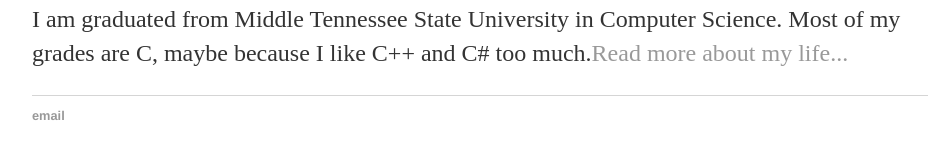
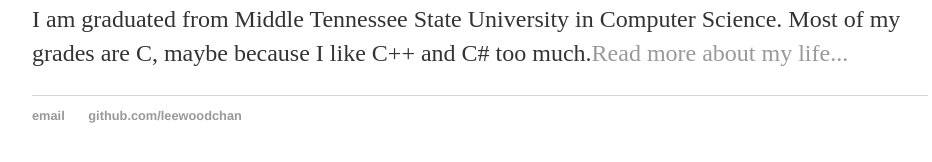
Before and after one commit to LeewoodChan/LeewoodChan.github.io, a Jekyll site: the page built from index.html, in a window 1280 px wide. Shown: the part 194-356 px from the top of the page, without its empty margins (160-1092 px from the left). Built offline with Jekyll 4.4.1, drawn with Linux system fonts in a browser that asks for light colours.

Commit message:
Update default.html

```diff
--- a/_layouts/default.html
+++ b/_layouts/default.html
@@ -20,7 +20,7 @@
 		<footer>
     		<ul>
         		<li><a href="mailto:leewoodchan@gmail.com">email</a></li>
-        		<!--<li><a href="https://github.com/LeewoodChan">github.com/leewoodchan</a></li>-->
+        		<li><a href="https://github.com/LeewoodChan">github.com/leewoodchan</a></li>
 			</ul>
 		</footer>
 	</body>
```
